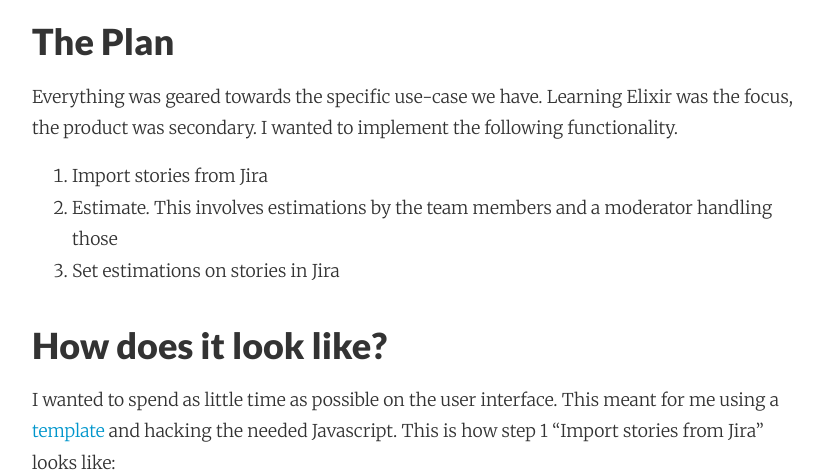
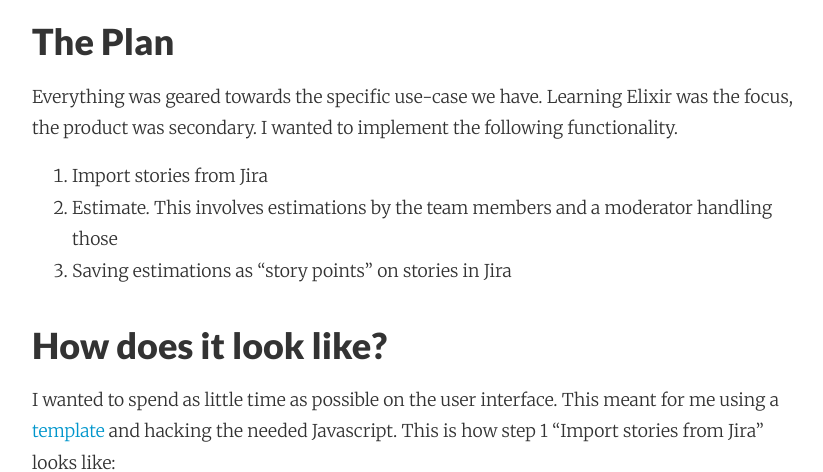
Before and after one commit to adri/adri.github.io, a Jekyll site: the page built from _posts/2017-07-05-learning-elixir-first-side-project.md, in a window 1280 px wide and 900 px high, scrolled down 1849 px, cut to the strip 0-472 px from the top of the window. Shown: the whole strip, without its empty margins (224-1047 px from the left). Built offline with Jekyll 4.4.1, drawn with Linux system fonts in a browser that asks for light colours; nearby versions of some CDN libraries; comment, search, counter and statistics services are not loaded.

Commit message:
Autocommit from wiki

```diff
--- a/_posts/2017-07-05-learning-elixir-first-side-project.md
+++ b/_posts/2017-07-05-learning-elixir-first-side-project.md
@@ -33,7 +33,7 @@ Everything was geared towards the specific use-case we have. Learning Elixir was
 
 1. Import stories from Jira
 2. Estimate. This involves estimations by the team members and a moderator handling those
-3. Set estimations on stories in Jira
+3. Saving estimations as "story points" on stories in Jira
 
 ### How does it look like?
 I wanted to spend as little time as possible on the user interface. This meant for me using a [template](https://www.creative-tim.com/product/paper-kit) and hacking the needed Javascript. This is how step 1 "Import stories from Jira" looks like:
```
